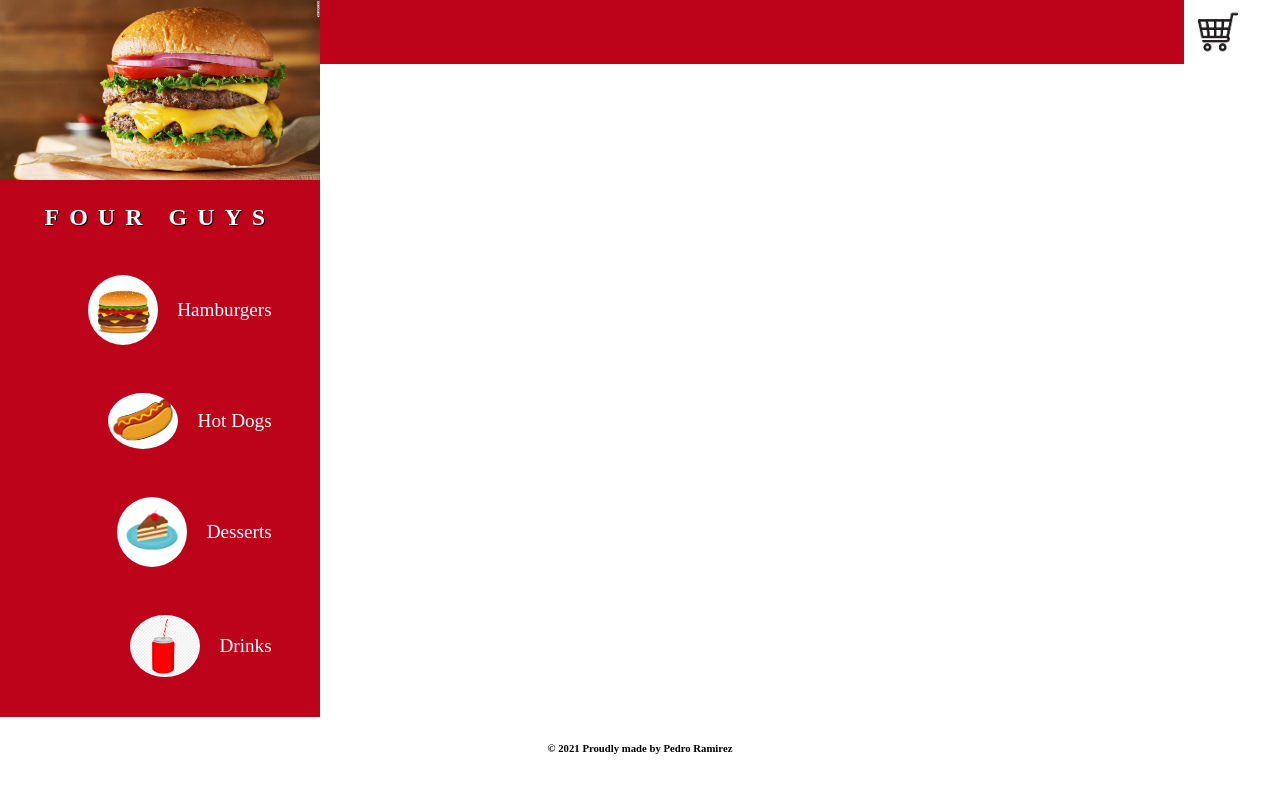
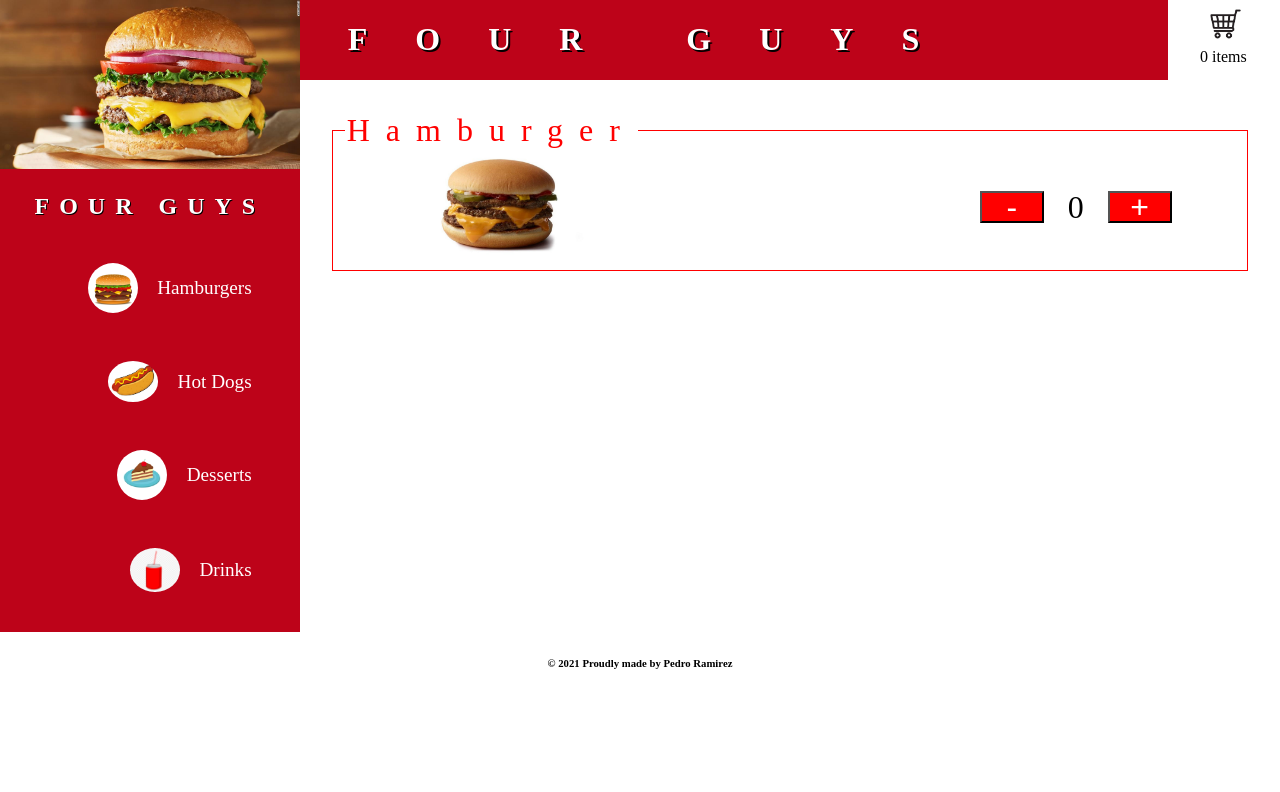
Before and after one commit to pramirez2328/fourGuys-restaurant, a React (Create React App) app: page /hamburgers in a window 1280 px wide. Shown: the top 792 px of the page. Built offline with nearby package versions, Linux system fonts and the light colour scheme; a web font is replaced by a local one.

Commit message:
add burger page

```diff
--- a/src/components/Cart.jsx
+++ b/src/components/Cart.jsx
@@ -5,7 +5,11 @@ import "../style/cart.css";
 function Cart() {
   return (
     <div id="cartDiv">
-      <img id="cart" src={cart} alt="shopping cart" />
+      <h1 id="cartTitle">FOUR GUYS</h1>
+      <div id="cart">
+        <img src={cart} alt="shopping cart" />
+        <p>0 items</p>
+      </div>
     </div>
   );
 }
--- a/src/components/Hamburgers.jsx
+++ b/src/components/Hamburgers.jsx
@@ -1,12 +1,28 @@
 import React from "react";
 import SideBar from "./SideBar";
 import Cart from "./Cart";
+import "../style/hamburger.css";
+import sectionBurger from "../images/sectionBurger.jpg";
 
 function Hamburgers() {
   return (
     <>
       <SideBar />
-      <Cart />
+      <div className="section">
+        <Cart />
+
+        <fieldset>
+          <legend>Hamburger</legend>
+          <div className="sectionPicture">
+            <img src={sectionBurger} alt="hamburger" />
+          </div>
+          <div className="burgerCounter">
+            <button className="buttons">-</button>
+            <span className="counter">0</span>
+            <button className="buttons">+</button>
+          </div>
+        </fieldset>
+      </div>
     </>
   );
 }
--- a/src/style/cart.css
+++ b/src/style/cart.css
@@ -1,11 +1,26 @@
 #cartDiv {
   width: 100%;
-  height: 4em;
+  height: 5em;
+  margin-right: 4em;
+  display: flex;
+  justify-content: space-between;
   background-color: #bd0319;
-  margin-right: 2em;
 }
 
 #cart {
-  width: 4em;
+  background-color: white;
+  padding: 0 2em;
+}
+
+#cart img {
+  width: 3em;
   float: right;
 }
+
+#cartTitle {
+  letter-spacing: 1.5em;
+  color: white;
+
+  margin-left: 1.5em;
+  text-shadow: 2px 2px black;
+}
--- /dev/null
+++ b/src/style/hamburger.css
@@ -0,0 +1,46 @@
+.section {
+  width: 100%;
+}
+
+fieldset {
+  border: red solid 1px;
+  margin: 2em;
+  display: flex;
+  justify-content: space-around;
+}
+
+legend {
+  color: red;
+  font-size: 2em;
+  letter-spacing: 0.5em;
+}
+
+.sectionPicture {
+  width: 50%;
+}
+.sectionPicture img {
+  width: 40%;
+}
+
+.burgerCounter {
+  display: flex;
+  align-items: center;
+}
+
+.buttons,
+.counter {
+  font-size: 2em;
+  width: 2em;
+  height: 1em;
+  padding: 0;
+  display: flex;
+  align-items: center;
+  justify-content: center;
+  background-color: red;
+  color: white;
+}
+
+.counter {
+  background-color: white;
+  color: black;
+}
--- a/src/style/sideBar.css
+++ b/src/style/sideBar.css
@@ -45,7 +45,7 @@
 }
 
 .icons {
-  width: 70px;
+  width: 50px;
   border-radius: 50%;
   margin-right: 1em;
 }
```
Also changed, not shown: src/images/sectionBurger.jpg (added).
